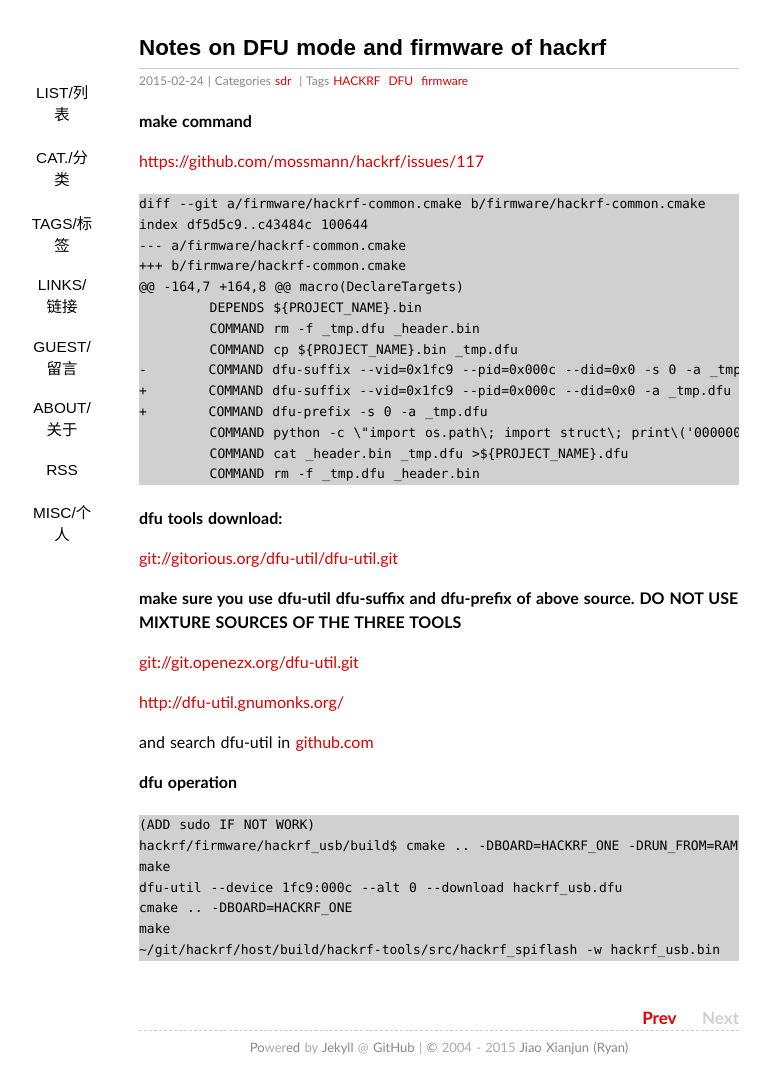
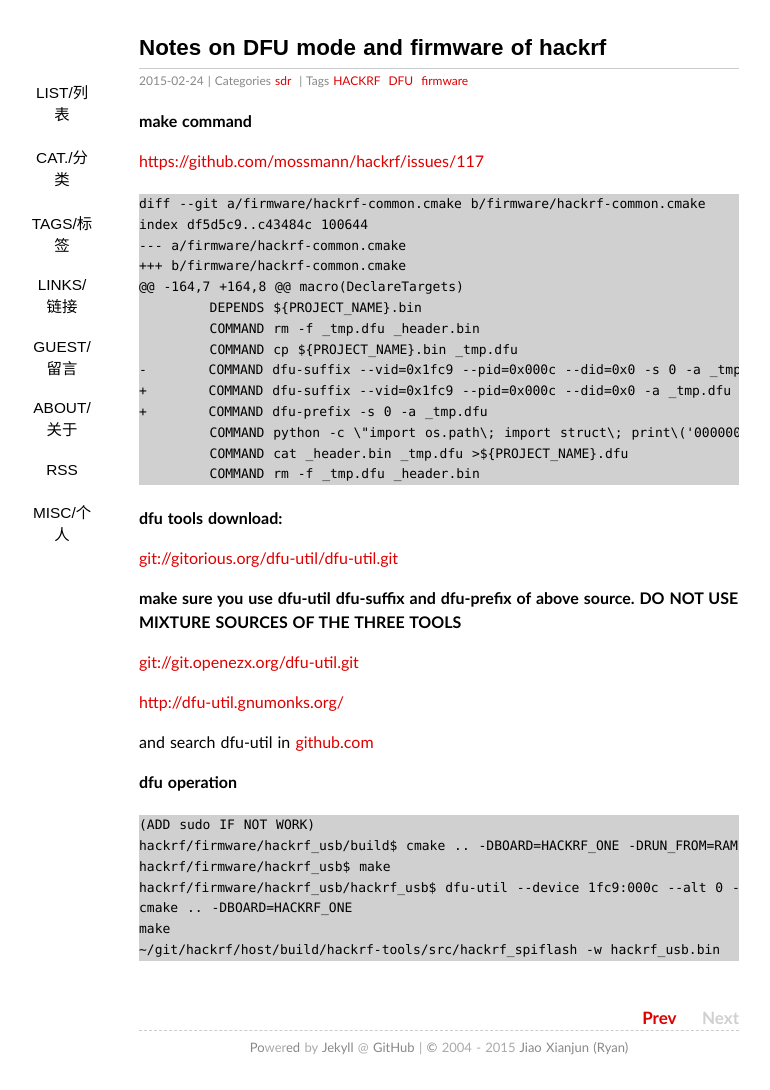
Before and after one commit to sdr-x/sdr-x.github.io, a Jekyll site: the page built from _posts/2015-02-24-Notes on DFU mode and firmware of hackrf.md, in a window 1280 px wide. Shown: the whole page, without its empty margins (201-971 px from the left). Built offline with Jekyll 4.4.1, drawn with Linux system fonts in a browser that asks for light colours; some web fonts are replaced; Markdown is read by kramdown in place of the engine named in the settings; comment, search, counter and statistics services are not loaded.

Commit message:
Update 2015-02-24-Notes on DFU mode and firmware of hackrf.md

```diff
--- a/_posts/2015-02-24-Notes on DFU mode and firmware of hackrf.md
+++ b/_posts/2015-02-24-Notes on DFU mode and firmware of hackrf.md
@@ -42,8 +42,8 @@ and search dfu-util in [github.com](github.com)
 
     (ADD sudo IF NOT WORK)
     hackrf/firmware/hackrf_usb/build$ cmake .. -DBOARD=HACKRF_ONE -DRUN_FROM=RAM
-    make
-    dfu-util --device 1fc9:000c --alt 0 --download hackrf_usb.dfu
+    hackrf/firmware/hackrf_usb$ make
+    hackrf/firmware/hackrf_usb/hackrf_usb$ dfu-util --device 1fc9:000c --alt 0 --download hackrf_usb.dfu
     cmake .. -DBOARD=HACKRF_ONE
     make
     ~/git/hackrf/host/build/hackrf-tools/src/hackrf_spiflash -w hackrf_usb.bin
```
